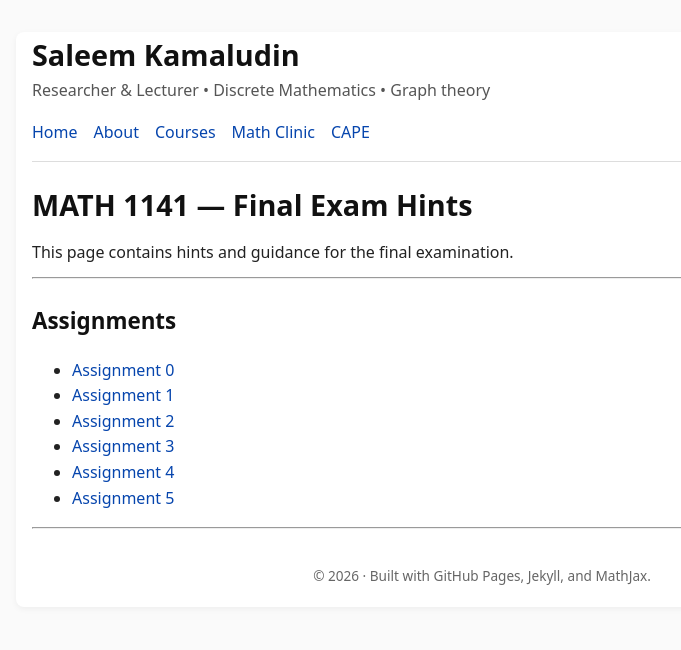
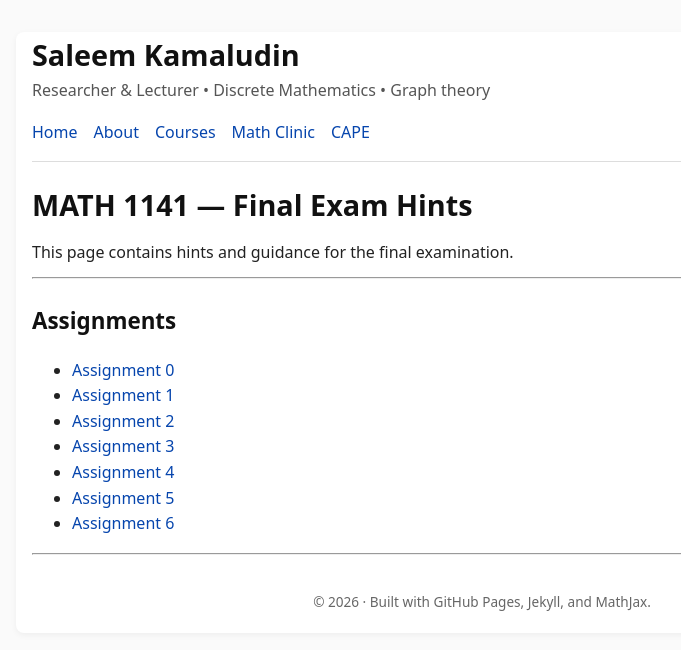
Before and after one commit to SaleemKamaludin/SaleemKamaludin.github.io, a Jekyll site: the page built from courses/intro-linear-geometry/final-exam-hints/index.md, in a window 1280 px wide. Shown: the top 650 px of the page, without its empty margins (158-839 px from the left). Built offline with Jekyll 4.4.1, drawn with Linux system fonts in a browser that asks for light colours.

Commit message:
Update index.md

```diff
--- a/courses/intro-linear-geometry/final-exam-hints/index.md
+++ b/courses/intro-linear-geometry/final-exam-hints/index.md
@@ -19,3 +19,4 @@ This page contains hints and guidance for the final examination.
 - [Assignment 3]({{ '/courses/intro-linear-geometry/final-exam-hints/assignment-3/' | relative_url }})
 - [Assignment 4]({{ '/courses/intro-linear-geometry/final-exam-hints/assignment-4/' | relative_url }})
 - [Assignment 5]({{ '/courses/intro-linear-geometry/final-exam-hints/assignment-5/' | relative_url }})
+- [Assignment 6]({{ '/courses/intro-linear-geometry/final-exam-hints/assignment-6/' | relative_url }})
```
